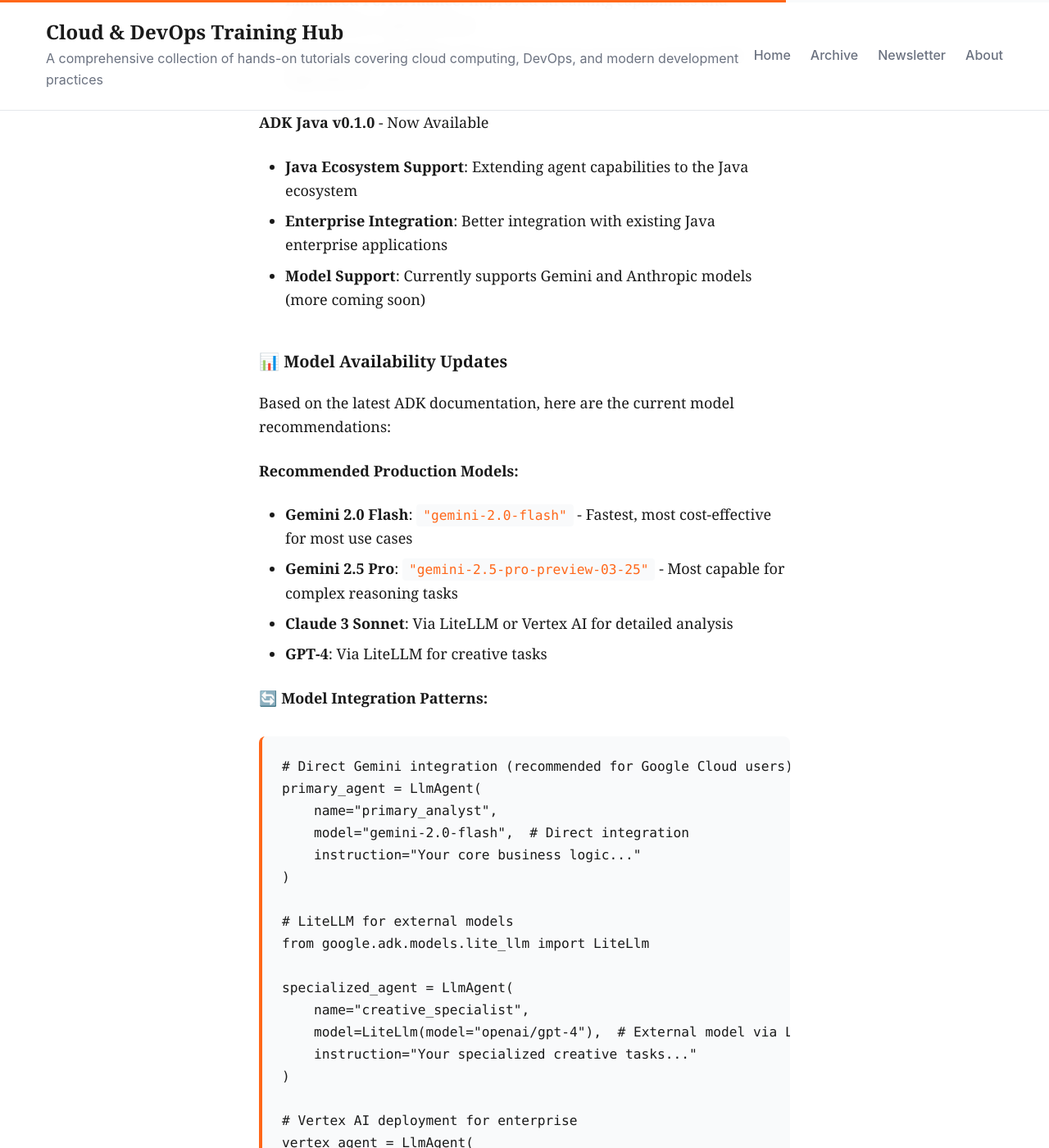
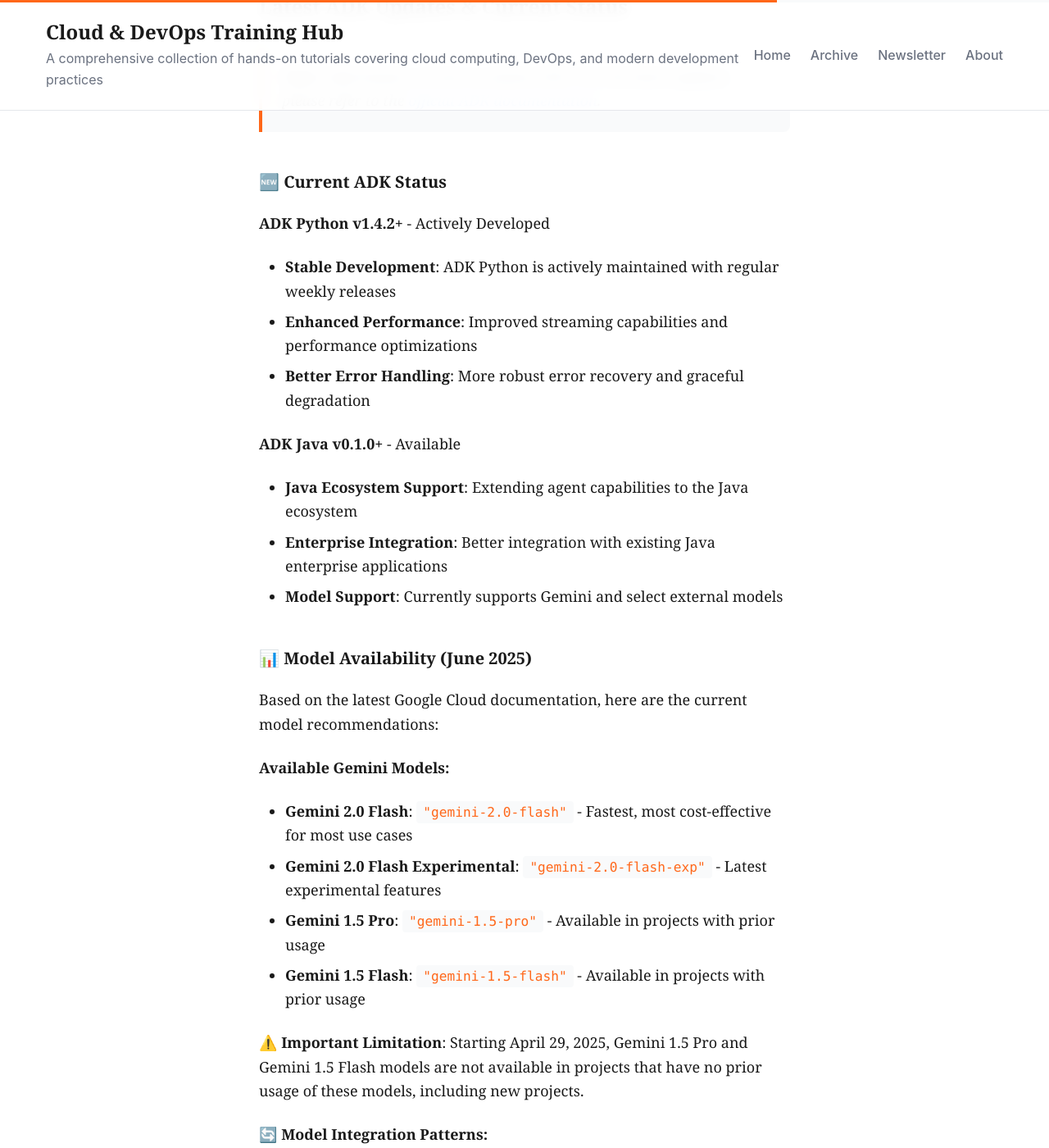
Before and after one commit to raphaelmansuy/tutorials, a Jekyll site: the page built from 07_agent/04_chapter.md, in a window 1280 px wide and 1400 px high, scrolled down 32636 px. Shown: the whole window at 82% size. Built offline with Jekyll 4.4.1, drawn with Linux system fonts in a browser that asks for light colours; some web fonts are replaced; our own code applies the rules of GitHub Pages for plain Markdown files; comment, search, counter and statistics services are not loaded; some of the changed text lies outside the part shown.

Commit message:
Enhance Chapter 4 with updated notes on LLM Agent capabilities, current ADK status, and improved examples for model integration and security practices.

````diff
--- a/07_agent/04_chapter.md
+++ b/07_agent/04_chapter.md
@@ -7,6 +7,10 @@
 You've built your first agent. You understand the basics. Now it's time to dive deep into what makes LLM Agents the crown jewel of the ADK ecosystem - their ability to think, reason, and adapt like human experts.
 
 In this chapter, you'll master the art and science of creating LLM Agents that don't just follow scripts but truly understand and respond intelligently to complex business situations.
+
+**⚠️ Important Note**: The code examples in this chapter demonstrate patterns and concepts. Always refer to the [official Google ADK documentation](https://pypi.org/project/google-adk/) for the most current API specifications, import statements, and implementation details, as APIs may evolve.
+
+**✅ Multiple Tools Support**: ADK's `LlmAgent` fully supports multiple tools via the `tools` parameter, which accepts a list of tools. This enables rich, multi-capability agents as demonstrated in the examples below.
 
 **The Promise:** By the end of this chapter, you'll understand how to craft agent instructions that produce reliable, professional-grade AI reasoning, and you'll know how to choose and configure models for maximum business impact.
 
@@ -56,6 +60,7 @@
 
 **Intelligent ADK Agent Response:**
 The agent:
+
 1. **Analyzes user context** - checks portfolio composition, risk tolerance, investment timeline
 2. **Gathers market data** - current volatility indicators, sector performance, economic indicators
 3. **Applies financial reasoning** - correlates portfolio exposure to current market conditions
@@ -199,12 +204,14 @@
 #### Gemini Models: The Strategic Thinker
 
 **Best for:**
+
 - Complex reasoning and analysis
 - Multi-step problem solving
 - Integration with Google Cloud services
 - Code generation and technical tasks
 
 **Example Use Case - Strategic Planning Agent:**
+
 ```python
 strategic_planner = LlmAgent(
     name="strategic_planner",
@@ -222,12 +229,14 @@
 #### GPT Models: The Creative Communicator
 
 **Best for:**
+
 - Content creation and marketing
 - Customer-facing interactions
 - Creative problem solving
 - Natural conversation flow
 
 **Example Use Case - Marketing Communications Agent:**
+
 ```python
 from google.adk.models.lite_llm import LiteLlm
 
@@ -247,12 +256,14 @@
 #### Claude Models: The Analytical Perfectionist
 
 **Best for:**
+
 - Detailed analysis and research
 - Technical documentation
 - Careful reasoning and fact-checking
 - Ethical and safety considerations
 
 **Example Use Case - Compliance and Risk Agent:**
+
 ```python
 from google.adk.models.lite_llm import LiteLlm
 
@@ -893,7 +904,7 @@
 
 **🎯 Key Takeaways:**
 
-- **ADK is Production-Ready** - Python v1.0.0 provides stable, enterprise-grade agent development
+- **ADK is Actively Developed** - Python v1.4.2+ (as of June 2025) provides stable agent development capabilities
 - **Instructions are everything** - The SCOPE framework shapes intelligent agent behavior
 - **Model selection matters** - Gemini 2.0 Flash for speed, Gemini 2.5 Pro for complexity, external models via LiteLLM
 - **Context and memory** enable truly intelligent, personalized interactions using ADK's state management
@@ -1050,29 +1061,36 @@
 
 ---
 
-## Latest ADK Updates & Production Readiness
+## Latest ADK Updates & Current Status
 
-### 🆕 Key Updates in ADK 2025
+> **Note:** Information current as of June 2025. For the latest updates, please refer to the [official ADK documentation](https://google.github.io/adk-docs/).
 
-**ADK Python v1.0.0** - Production Ready
-- **Production Stability**: ADK Python has reached v1.0.0, offering stability for production-ready agents
+### 🆕 Current ADK Status
+
+**ADK Python v1.4.2+** - Actively Developed
+
+- **Stable Development**: ADK Python is actively maintained with regular weekly releases
 - **Enhanced Performance**: Improved streaming capabilities and performance optimizations
 - **Better Error Handling**: More robust error recovery and graceful degradation
 
-**ADK Java v0.1.0** - Now Available
+**ADK Java v0.1.0+** - Available
+
 - **Java Ecosystem Support**: Extending agent capabilities to the Java ecosystem
 - **Enterprise Integration**: Better integration with existing Java enterprise applications
-- **Model Support**: Currently supports Gemini and Anthropic models (more coming soon)
+- **Model Support**: Currently supports Gemini and select external models
 
-### 📊 Model Availability Updates
+### 📊 Model Availability (June 2025)
 
-Based on the latest ADK documentation, here are the current model recommendations:
+Based on the latest Google Cloud documentation, here are the current model recommendations:
 
-**Recommended Production Models:**
+**Available Gemini Models:**
+
 - **Gemini 2.0 Flash**: `"gemini-2.0-flash"` - Fastest, most cost-effective for most use cases
-- **Gemini 2.5 Pro**: `"gemini-2.5-pro-preview-03-25"` - Most capable for complex reasoning tasks
-- **Claude 3 Sonnet**: Via LiteLLM or Vertex AI for detailed analysis
-- **GPT-4**: Via LiteLLM for creative tasks
+- **Gemini 2.0 Flash Experimental**: `"gemini-2.0-flash-exp"` - Latest experimental features
+- **Gemini 1.5 Pro**: `"gemini-1.5-pro"` - Available in projects with prior usage
+- **Gemini 1.5 Flash**: `"gemini-1.5-flash"` - Available in projects with prior usage
+
+⚠️ **Important Limitation**: Starting April 29, 2025, Gemini 1.5 Pro and Gemini 1.5 Flash models are not available in projects that have no prior usage of these models, including new projects.
 
 **🔄 Model Integration Patterns:**
 
@@ -1108,6 +1126,7 @@
 ### 🔒 Agent Security Fundamentals
 
 **Instruction Security:**
+
 ```python
 secure_agent = LlmAgent(
     name="secure_financial_advisor",
@@ -1134,6 +1153,7 @@
 ```
 
 **State Management Security:**
+
 ```python
 def secure_user_data_access(user_id: str, tool_context: ToolContext) -> dict:
     """Secure access to user data with proper validation."""
@@ -1159,6 +1179,7 @@
 ```
 
 **Input Validation:**
+
 ```python
 from google.adk.tools import FunctionTool
 import re
@@ -1206,6 +1227,7 @@
 ### 🛡️ Production Deployment Security
 
 **Environment Configuration:**
+
 ```bash
 # Production environment variables
 export GOOGLE_GENAI_USE_VERTEXAI=TRUE
@@ -1222,6 +1244,7 @@
 ```
 
 **Session Security:**
+
 ```python
 from google.adk.sessions import DatabaseSessionService
 
@@ -1242,6 +1265,7 @@
 ### 🔍 Agent Debugging Techniques
 
 **Enable Debug Logging:**
+
 ```python
 import logging
 import litellm
@@ -1263,6 +1287,7 @@
 ```
 
 **Callback-Based Monitoring:**
+
 ```python
 from google.adk.agents import CallbackContext
 
@@ -1297,6 +1322,7 @@
 ### 📊 Performance Monitoring
 
 **Response Time Tracking:**
+
 ```python
 import time
 from functools import wraps
````
